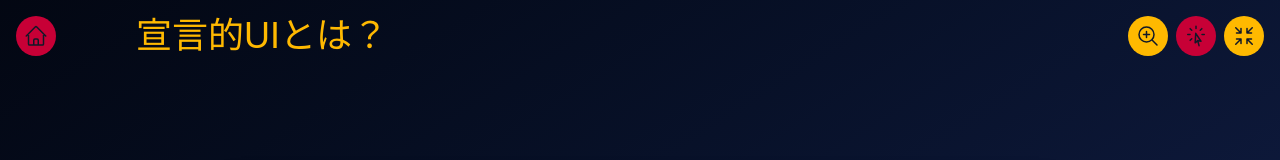
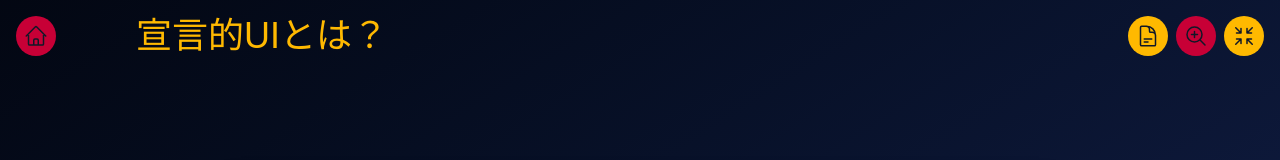
Before and after one commit to erutobusiness/docs, a Next.js app in the folder declarative/next/: page /slides/01-intro in a window 1280 px wide. Both pictures are taken after a click on the link 1148 px from the left and 36 px from the top of the page. Shown: the top 160 px of the page. Built offline with nearby package versions, Linux system fonts and the light colour scheme.

Commit message:
GitHub Pagesへのデプロイメントワークフローを追加

```diff
--- a/declarative/next/next.config.ts
+++ b/declarative/next/next.config.ts
@@ -1,6 +1,9 @@
 import type { NextConfig } from 'next';
 
 const nextConfig: NextConfig = {
+  output: 'export', // 静的HTMLにエクスポート
+  basePath: process.env.NODE_ENV === 'production' ? '/declarative' : '', // GitHubリポジトリ名を指定
+  trailingSlash: true, // URLの末尾にスラッシュを追加
   images: {
     remotePatterns: [
       {
@@ -8,6 +11,7 @@ const nextConfig: NextConfig = {
         hostname: '**',
       },
     ],
+    unoptimized: true, // 静的エクスポートでは画像最適化を無効にする必要がある
   },
 };
 
--- a/declarative/next/src/app/globals.css
+++ b/declarative/next/src/app/globals.css
@@ -14,11 +14,16 @@
   --slide-transition-timing: cubic-bezier(0.4, 0, 0.2, 1);
 }
 
+/* ズーム機能使用時のスクロールバー非表示 */
+html,
+body {
+  overflow: hidden !important; /* スクロールバーを完全に非表示に */
+}
+
 body {
   background: var(--background);
   color: var(--foreground);
   font-family: var(--font-sans, sans-serif);
-  overflow-x: hidden; /* 横スクロールバーを非表示に */
 }
 
 /* スライドトランジション効果を強化 */
--- a/declarative/next/src/components/SlideShow.tsx
+++ b/declarative/next/src/components/SlideShow.tsx
@@ -136,6 +136,24 @@ export default function SlideShow({ slideSection }: SlideShowProps) {
           <IconButton
             href="#"
             icon={
+              isTextSelectMode ? (
+                <DocumentTextIcon className="w-6 h-6 text-[var(--card-fg)]" />
+              ) : (
+                <CursorArrowRaysIcon className="w-6 h-6 text-[var(--card-fg)]" />
+              )
+            }
+            ariaLabel="テキスト選択"
+            enabled={isTextSelectMode}
+            onClick={(e) => {
+              e.preventDefault();
+              e.stopPropagation();
+              toggleTextSelectMode();
+            }}
+          />
+
+          <IconButton
+            href="#"
+            icon={
               isZoomEnabled ? (
                 <MagnifyingGlassPlusIcon className="w-6 h-6 text-[var(--card-fg)]" />
               ) : (
@@ -148,24 +166,6 @@ export default function SlideShow({ slideSection }: SlideShowProps) {
               e.preventDefault();
               e.stopPropagation();
               toggleZoom();
-            }}
-          />
-
-          <IconButton
-            href="#"
-            icon={
-              isTextSelectMode ? (
-                <DocumentTextIcon className="w-6 h-6 text-[var(--card-fg)]" />
-              ) : (
-                <CursorArrowRaysIcon className="w-6 h-6 text-[var(--card-fg)]" />
-              )
-            }
-            ariaLabel="テキスト選択"
-            enabled={isTextSelectMode}
-            onClick={(e) => {
-              e.preventDefault();
-              e.stopPropagation();
-              toggleTextSelectMode();
             }}
           />
 
```
